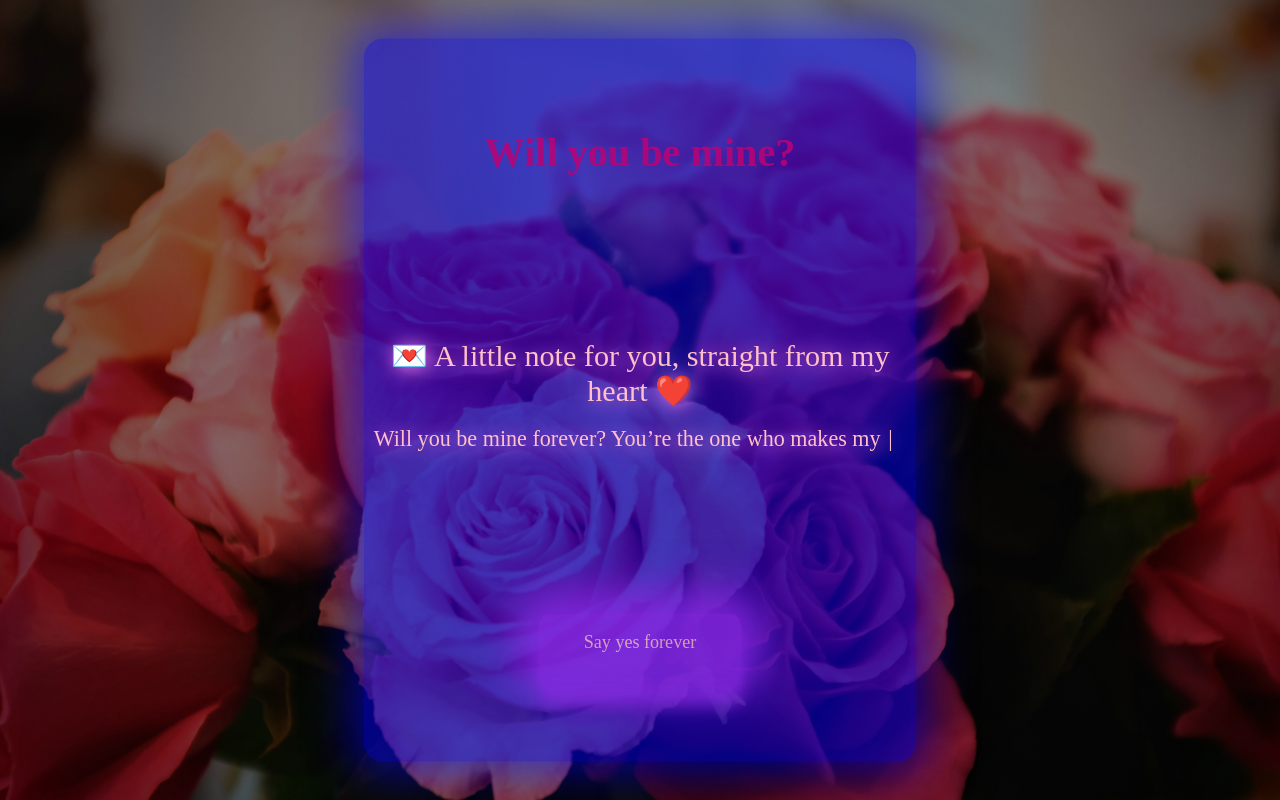
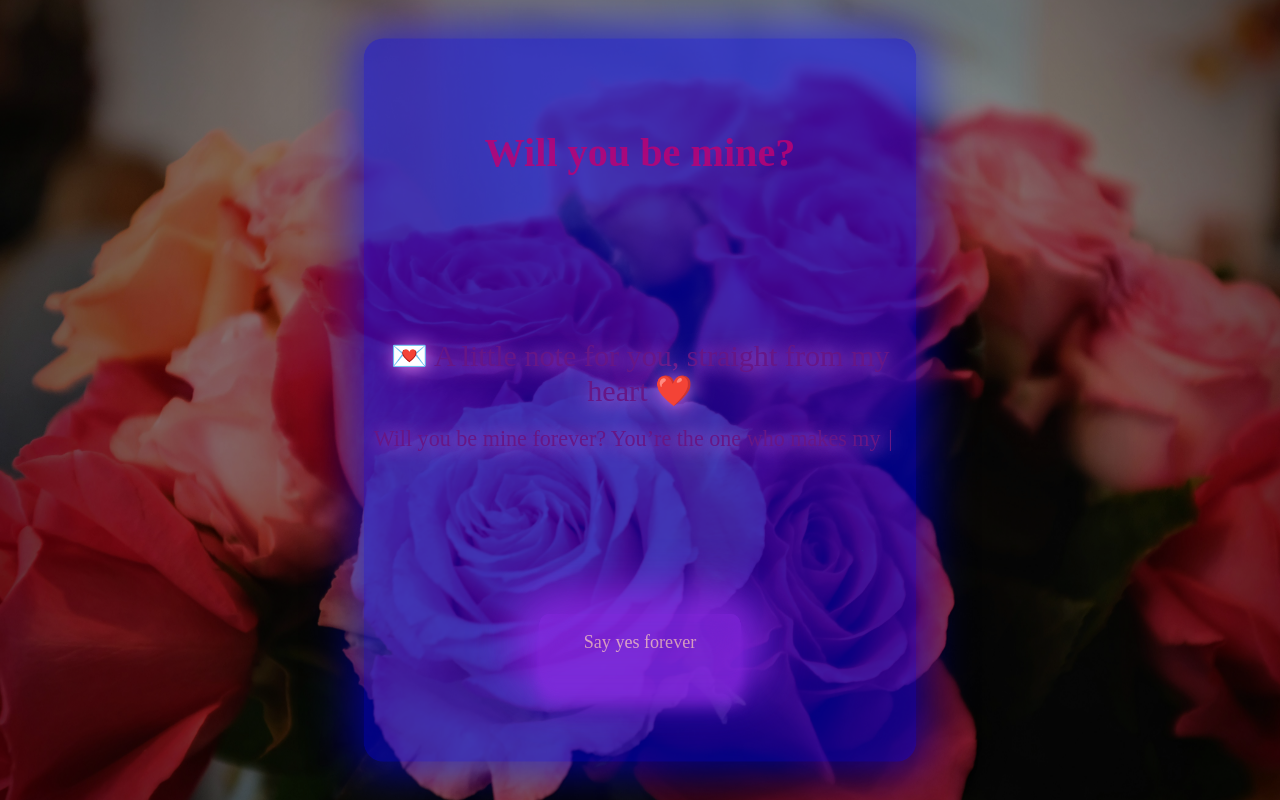
Before and after one commit to Prince-Bhattrai/Propose, a React (Vite) app: page / in a window 1280 px wide. Built offline with nearby package versions, Linux system fonts and the light colour scheme.

Commit message:
Update index.css

```diff
--- a/src/index.css
+++ b/src/index.css
@@ -110,9 +110,8 @@ body {
     opacity: 0.8;
 }
 p{
-  color: pink;
+  color: rgb(103, 22, 134);
 }
-
 .container button:hover {
   transform: scale(1.05);
   opacity: 0.8;
```
